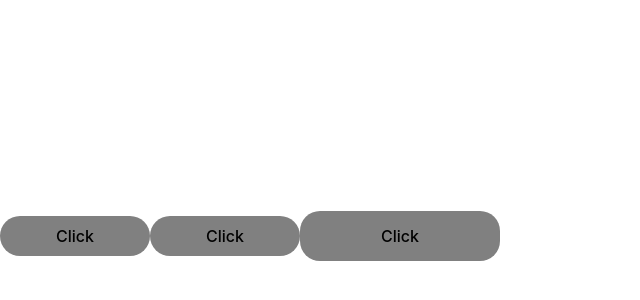
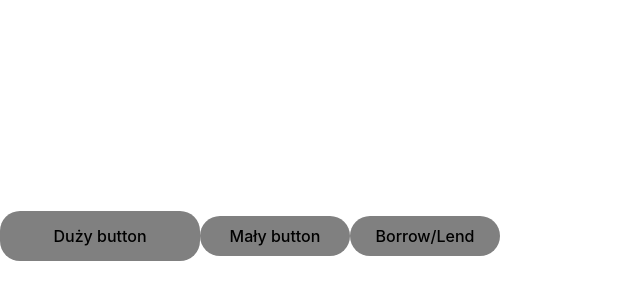
Before and after one commit to infoshareacademy/jfdzr9-team-ArchITects-of-the-safe-Universe, a React (Vite) app: page / in a window 1280 px wide. Shown: the part 164-464 px from the top of the page, without its empty margins (0-640 px from the left). Built offline with nearby package versions, Linux system fonts and the light colour scheme; the HTML template or start-up script is replaced by a standard one.

Commit message:
Buttons components were modified

```diff
--- a/src/App.tsx
+++ b/src/App.tsx
@@ -4,9 +4,10 @@ import { SmallButton } from "./components/Buttons/SmallButton.component";
 function App() {
   return (
     <>
-      <SmallButton>Click</SmallButton>
-      <ButtonS>Click</ButtonS>
-      <ButtonM>Click</ButtonM>
+      <ButtonM>Duży button</ButtonM>
+      <ButtonS>Mały button</ButtonS>
+      {/* button zmieniający kolor w zależności który jest aktywny. Biała ramka powinna zniknąć jak będą podłączone style globalne */}
+      <SmallButton>Borrow/Lend</SmallButton>
     </>
   );
 }
--- a/src/components/Buttons/Button.styled.ts
+++ b/src/components/Buttons/Button.styled.ts
@@ -1,4 +1,6 @@
 import styled from "styled-components";
+
+// kolory buttonów będą podmienione po podłączeniu styli globalnych
 
 export const ButtonS = styled.button`
   height: 40px;
--- a/src/components/Buttons/SmallButton.component.tsx
+++ b/src/components/Buttons/SmallButton.component.tsx
@@ -4,6 +4,8 @@ import { ButtonS } from "./Button.styled";
 interface SmallButtonProps {
   children?: string;
 }
+
+// kolory buttonów będą podmienione po podłączeniu styli globalnych
 
 export const SmallButton = ({ children }: SmallButtonProps) => {
   const [color, setColor] = useState("grey");
```
